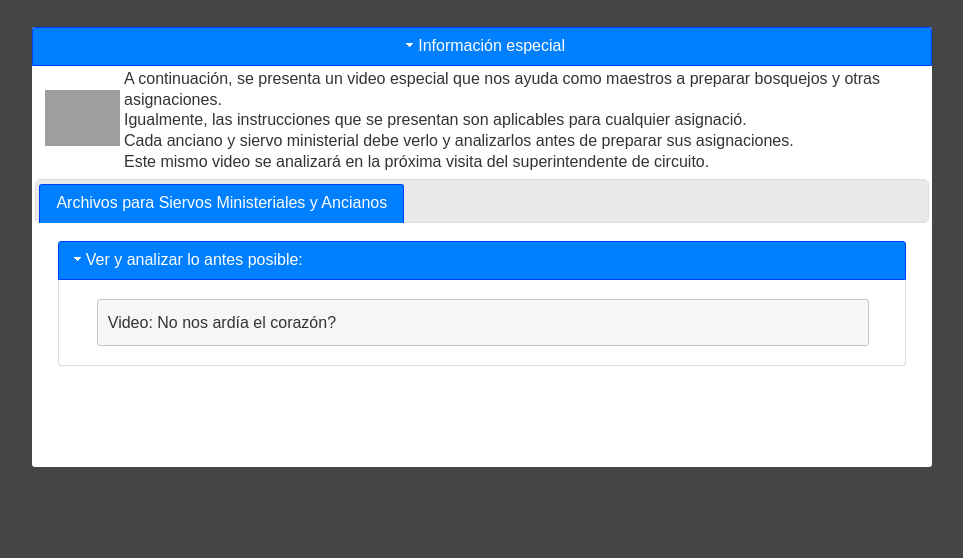
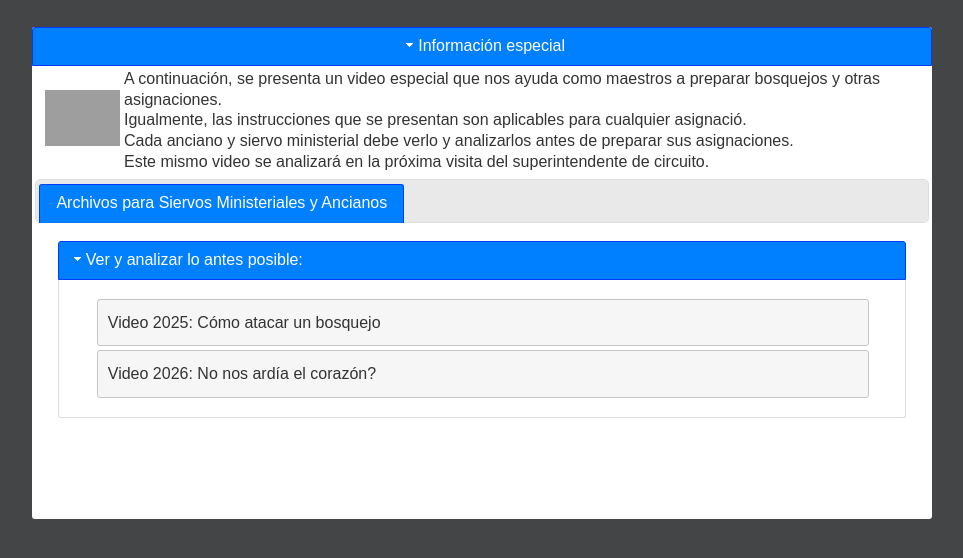
Before and after one commit to Gzuniga/Especial, a plain HTML site: page index.html in a window 1280 px wide. Shown: the whole page, without its empty margins (158-1121 px from the left). Drawn offline with Linux system fonts and the light colour scheme; grey boxes are pictures that could not be loaded.

Commit message:
Actualizacion
Se incluye los 2 videos

```diff
--- a/index.html
+++ b/index.html
@@ -94,12 +94,12 @@ Este mismo video se analizar&aacute; en la pr&oacute;xima visita del superintend
 
 
                      </colgroup>
-                    <!-- <tr>
-                        <td><a  class="LinkButton2" onclick="javascript:ChangeVideo('videos/emsv_S_01_r480P.mp4');" title="Video"> Video: Cómo atacar un bosquejo </a></td>
-                     </tr> -->
+                    <tr>
+                        <td><a  class="LinkButton2" onclick="javascript:ChangeVideo('videos/emsv_S_01_r480P.mp4');" title="Video"> Video 2025: Cómo atacar un bosquejo </a></td>
+                     </tr>
 
 					 <tr>
-                        <td><a  class="LinkButton2" onclick="javascript:ChangeVideo('videos/emsv_S_02_r480P.mp4');" title="Video"> Video: No nos ard&iacute;a el coraz&oacute;n? </a></td>
+                        <td><a  class="LinkButton2" onclick="javascript:ChangeVideo('videos/emsv_S_02_r480P.mp4');" title="Video"> Video 2026: No nos ard&iacute;a el coraz&oacute;n? </a></td>
                      </tr>
 
 
```
